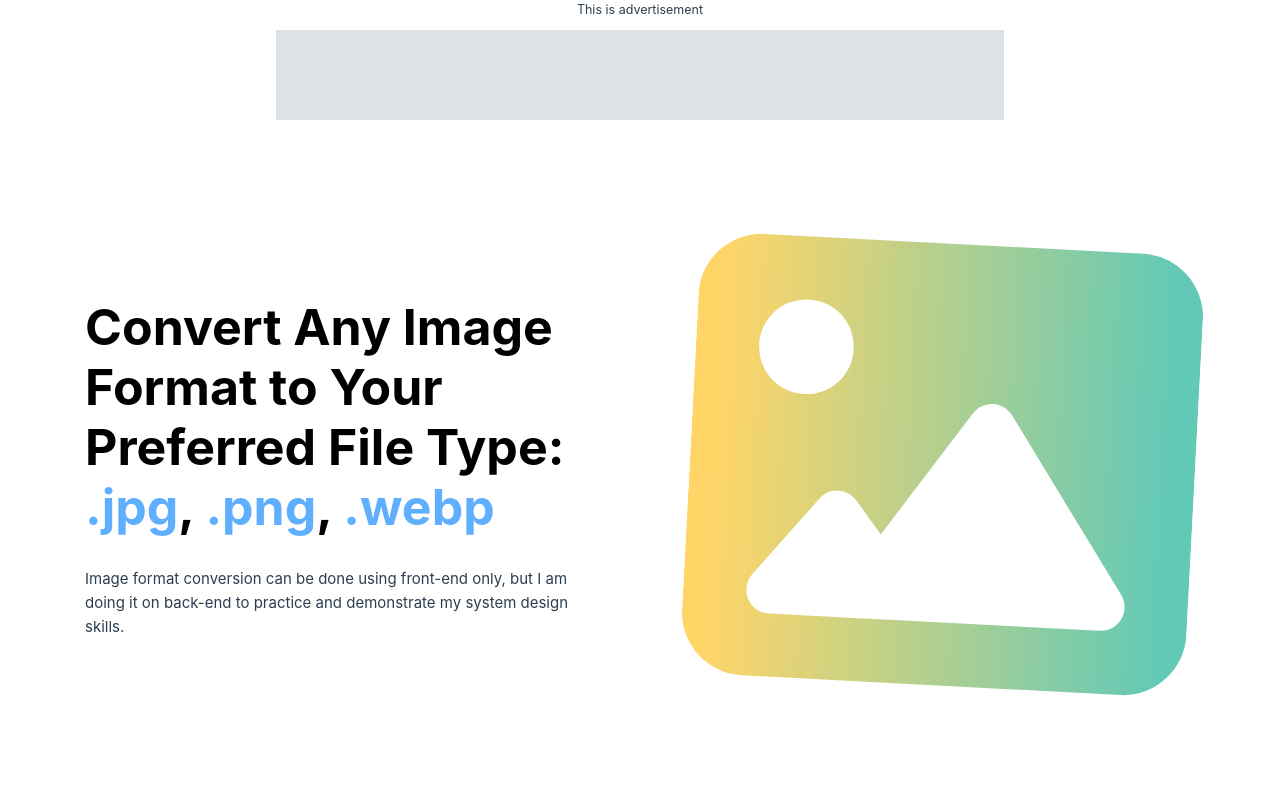
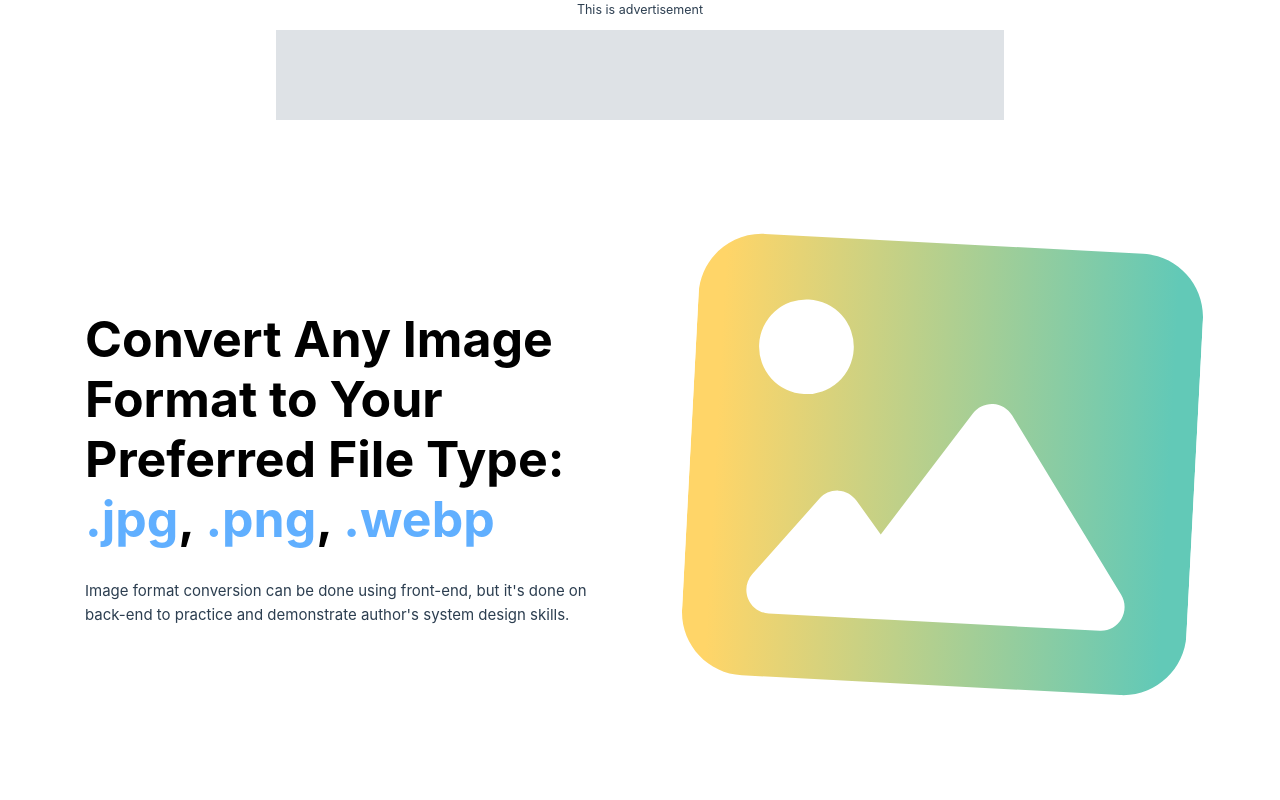
Before and after one commit to hyungmogu/udacity-cloud-devops-project-5, a Vue app in the folder frontend/: page / in a window 1280 px wide. Shown: the top 800 px of the page. Built offline with nearby package versions, Linux system fonts and the light colour scheme.

Commit message:
feat: Creating frontend #729

```diff
--- a/frontend/src/components/ITCPageBanner.vue
+++ b/frontend/src/components/ITCPageBanner.vue
@@ -2,7 +2,7 @@
     <div class="itc-page-banner">
         <div class="itc_page-banner__left">
           <h1 class="itc-page-banner__title">Convert Any Image Format to Your Preferred File Type: <span class="emphasized emphasized--one">.jpg</span>, <span class="emphasized emphasized--one">.png</span>, <span class="emphasized emphasized--one">.webp</span></h1>
-          <p>Image format conversion can be done using front-end only, but I am doing it on back-end to practice and demonstrate my system design skills.</p>
+          <p>Image format conversion can be done using front-end, but it's done on back-end to practice and demonstrate author's system design skills.</p>
         </div>
         <div class="itc_page-banner__right">
           <svg class="itc-page-banner__image" xmlns="http://www.w3.org/2000/svg" viewBox="0 0 512 512"><!--! Font Awesome Pro 6.3.0 by @fontawesome - https://fontawesome.com License - https://fontawesome.com/license (Commercial License) Copyright 2023 Fonticons, Inc. -->
```
